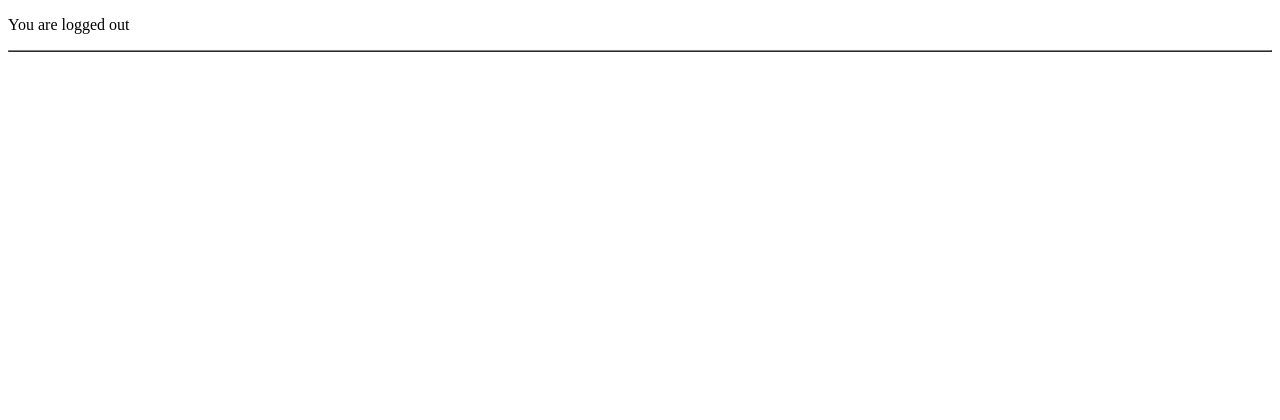
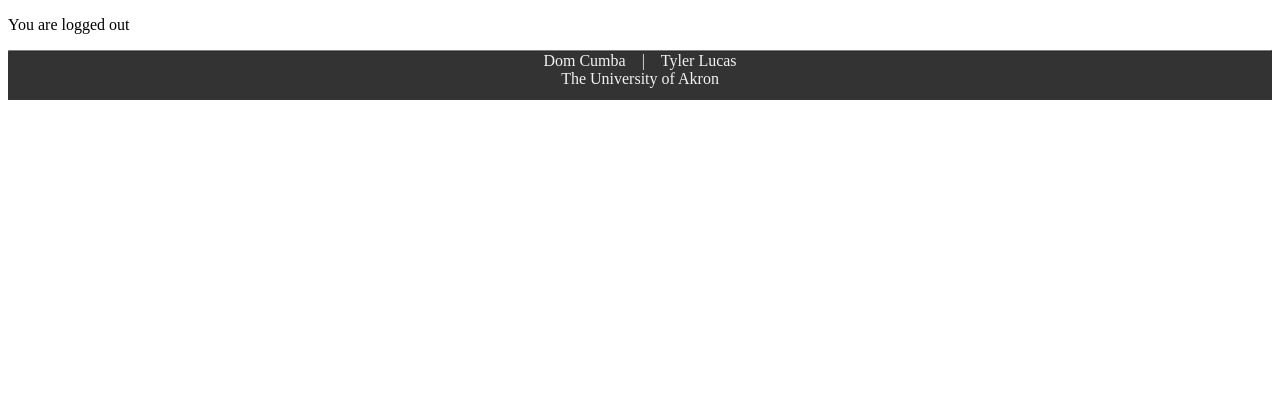
Before and after one commit to domcumba/database_project, a PHP site: page /display.php in a window 1280 px wide. Shown: the part 64-484 px from the top of the page. Run offline with PHP 8.4, Linux system fonts and the light colour scheme; data that the repository does not hold is empty.

Commit message:
Fixed display footer

```diff
--- a/practice/display.php
+++ b/practice/display.php
@@ -14,20 +14,13 @@
 	</main>
 
 <?php
-	require "footer.php";
-?>
-
-
-
-
-<?php
 include 'db_connection.php';
 
 $conn = OpenCon();
 ?>
 
 <!DOCTYPE html>
-
+<div id="container">
 <body>
 <?php
 		$query = "SELECT * FROM videos";
@@ -42,3 +35,7 @@ $conn = OpenCon();
 		echo "</table>";
 	?>
 </body>
+</div>
+<?php
+	require "displayFooter.php";
+?>
--- /dev/null
+++ b/practice/displayFooter.php
@@ -0,0 +1,13 @@
+ <footer id="footer-display">
+	<a id="footer-a">
+	Dom Cumba&nbsp;&nbsp;&nbsp;&nbsp;|&nbsp;&nbsp;&nbsp;&nbsp;Tyler Lucas
+	</a>
+	<br>
+	<a id="footer-a">
+	The University of Akron
+	</a>
+ </footer>
+
+</body>
+
+</html>
--- a/practice/style.css
+++ b/practice/style.css
@@ -167,11 +167,14 @@ form.form1 {
     padding-top: 15px;
 }
 
-#page-container {
-    position: relative;
-    min-height: 100vh;
+#container {
+    min-height: 100%;
 }
 
+#main {
+    overflow: auto;
+    padding-bottom: 100px;
+}
 #content-wrap {
     padding-bottom: 2.5rem; /* Footer height */
 }
@@ -189,3 +192,12 @@ form.form1 {
     color: #f2f2f2;
     text-align: center;
 }
+
+#footer-display {
+    background-color: #333;
+    position: relative;
+    bottom: 0;
+    width: 100%;
+    height: 3rem; /* Footer height */
+    text-align: center;
+}
```
